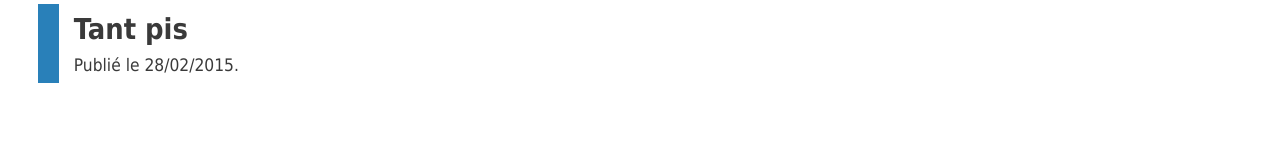
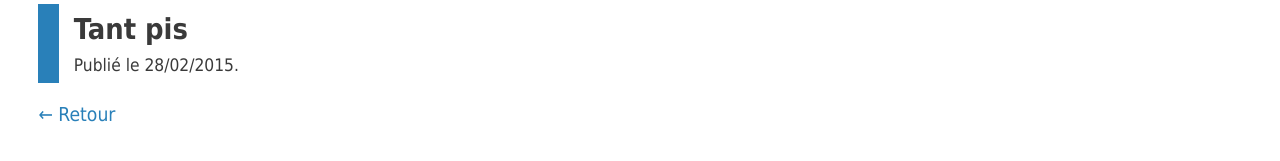
Before and after one commit to cGuille/cGuille.github.io, a Jekyll site: the page built from posts.html, in a window 1280 px wide. Shown: the part 444-605 px from the top of the page. Built offline with Jekyll 4.4.1, drawn with Linux system fonts in a browser that asks for light colours.

Commit message:
Add return link on all posts page

```diff
--- a/posts.html
+++ b/posts.html
@@ -4,3 +4,5 @@ title: Liste complète des publications
 ---
 
 {% include posts-list.html %}
+
+<p><a href="/" class="return-link">Retour</a></p>
```
